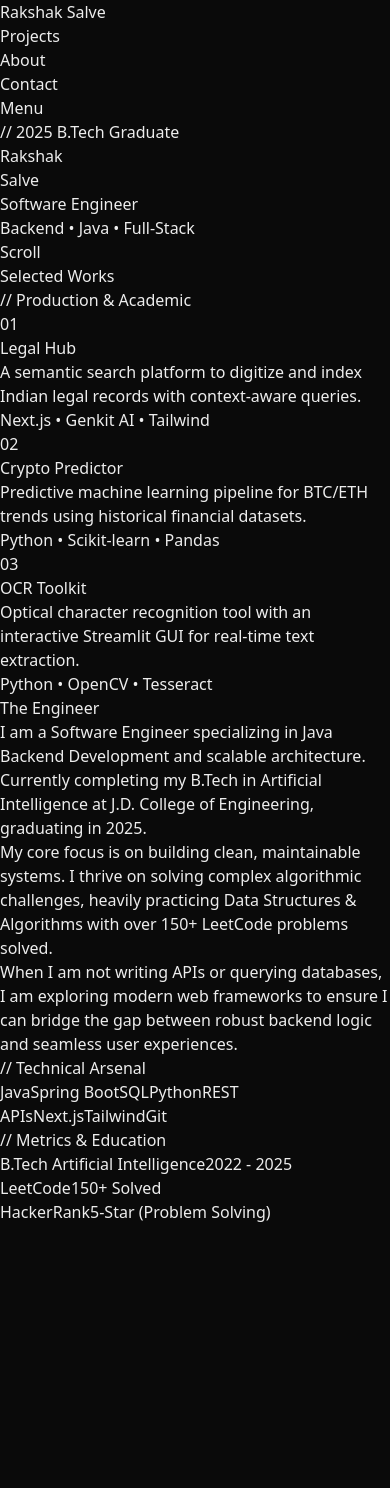
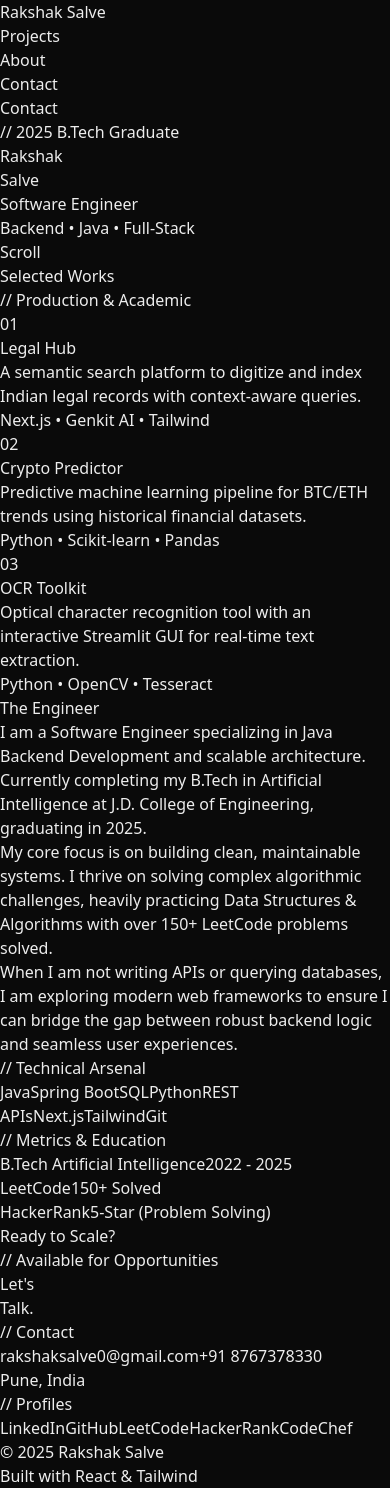
Before and after one commit to rakshak-salve/rakshaksalve-portfolio, a React (Vite) app: page / in a window 390 px wide. Before the commit the page ends 1224 px from the top, so only its background shows below. Built offline with nearby package versions, Linux system fonts and the light colour scheme; the HTML template or start-up script is replaced by a standard one.

Commit message:
polish: implement smooth scrolling navigation

```diff
--- a/src/App.jsx
+++ b/src/App.jsx
@@ -3,6 +3,7 @@ import Navbar from './components/Navbar';
 import Hero from './components/Hero';
 import Projects from './components/Projects';
 import About from './components/About';
+import Contact from './components/Contact';
 
 function App() {
   return (
@@ -13,6 +14,7 @@ function App() {
         <Hero />
         <Projects />
         <About />
+        <Contact />
       </main>
     </div>
   );
--- a/src/components/About.jsx
+++ b/src/components/About.jsx
@@ -2,7 +2,7 @@ import React from 'react';
 
 const About = () => {
   return (
-    <section className="w-full min-h-screen px-6 md:px-12 py-24 border-t border-gray-800 flex flex-col justify-center">
+    <section id="about" className="w-full min-h-screen px-6 md:px-12 py-24 border-t border-gray-800 flex flex-col justify-center">
       <div className="grid grid-cols-1 md:grid-cols-2 gap-16 md:gap-8">
 
         {/* Left Column: Bio */}
--- /dev/null
+++ b/src/components/Contact.jsx
@@ -0,0 +1,69 @@
+import React from 'react';
+
+const Contact = () => {
+  const profiles = [
+    { name: 'LinkedIn', url: 'https://www.linkedin.com/in/rakshaksalve/' },
+    { name: 'GitHub', url: 'https://github.com/rakshak-salve' },
+    { name: 'LeetCode', url: 'https://leetcode.com/u/RakshakSalve/' },
+    { name: 'HackerRank', url: 'https://www.hackerrank.com/profile/rakshaksalve0' },
+    { name: 'CodeChef', url: 'https://www.codechef.com/users/rakshaksalve' }
+  ];
+
+  return (
+    <section id="contact" className="w-full min-h-screen px-6 md:px-12 py-24 bg-[#ededed] text-[#0a0a0a] flex flex-col justify-between selection:bg-black selection:text-white">
+      {/* Top Header */}
+      <div className="flex justify-between items-start border-b border-black pb-8">
+        <h2 className="text-xl md:text-3xl font-black uppercase tracking-tighter">
+          Ready to Scale?
+        </h2>
+        <p className="text-xs font-mono uppercase tracking-widest text-gray-500 text-right">
+          // Available for Opportunities
+        </p>
+      </div>
+
+      {/* Massive Call to Action */}
+      <div className="flex flex-col items-center justify-center my-24 group">
+        <a href="mailto:rakshaksalve0@gmail.com" className="text-5xl md:text-9xl font-black uppercase tracking-tighter hover:text-gray-500 transition-colors duration-300 text-center leading-none">
+          Let's <br /> Talk.
+        </a>
+      </div>
+
+      {/* Footer Details */}
+      <div className="grid grid-cols-1 md:grid-cols-3 gap-12 border-t border-black pt-8">
+
+        {/* Contact Info */}
+        <div className="flex flex-col gap-2 font-mono text-sm uppercase tracking-widest">
+          <p className="font-bold text-black mb-2">// Contact</p>
+          <a href="mailto:rakshaksalve0@gmail.com" className="hover:text-gray-500 transition-colors">rakshaksalve0@gmail.com</a>
+          <a href="tel:+918767378330" className="hover:text-gray-500 transition-colors">+91 8767378330</a>
+          <p className="text-gray-500 mt-2">Pune, India</p>
+        </div>
+
+        {/* Coding Profiles */}
+        <div className="flex flex-col gap-2 font-mono text-sm uppercase tracking-widest">
+          <p className="font-bold text-black mb-2">// Profiles</p>
+          {profiles.map((profile, index) => (
+            <a
+              key={index}
+              href={profile.url}
+              target="_blank"
+              rel="noopener noreferrer"
+              className="hover:text-gray-500 transition-colors"
+            >
+              {profile.name}
+            </a>
+          ))}
+        </div>
+
+        {/* Copyright */}
+        <div className="flex flex-col gap-2 font-mono text-sm uppercase tracking-widest md:text-right justify-end">
+          <p>© 2025 Rakshak Salve</p>
+          <p className="text-gray-500">Built with React & Tailwind</p>
+        </div>
+
+      </div>
+    </section>
+  );
+};
+
+export default Contact;
--- a/src/components/Navbar.jsx
+++ b/src/components/Navbar.jsx
@@ -3,22 +3,34 @@ import React from 'react';
 const Navbar = () => {
   return (
     <nav className="fixed top-0 left-0 w-full z-50 py-6 px-6 md:px-12 flex justify-between items-center mix-blend-difference">
-      {/* Brand / Logo */}
-      <div className="text-white font-bold text-lg md:text-xl tracking-tighter uppercase cursor-pointer">
+      {/* Brand / Logo - Scrolls to top */}
+      <div
+        className="text-white font-bold text-lg md:text-xl tracking-tighter uppercase cursor-pointer"
+        onClick={() => window.scrollTo(0, 0)}
+      >
         Rakshak Salve
       </div>
 
       {/* Navigation Links */}
       <ul className="hidden md:flex gap-8 text-xs font-semibold text-gray-300 uppercase tracking-widest">
-        <li className="hover:text-white cursor-pointer transition-colors duration-300">Projects</li>
-        <li className="hover:text-white cursor-pointer transition-colors duration-300">About</li>
-        <li className="hover:text-white cursor-pointer transition-colors duration-300">Contact</li>
+        <li>
+          <a href="#projects" className="hover:text-white cursor-pointer transition-colors duration-300">Projects</a>
+        </li>
+        <li>
+          <a href="#about" className="hover:text-white cursor-pointer transition-colors duration-300">About</a>
+        </li>
+        <li>
+          <a href="#contact" className="hover:text-white cursor-pointer transition-colors duration-300">Contact</a>
+        </li>
       </ul>
 
-      {/* Mobile Menu Button (We will animate this later) */}
-      <div className="md:hidden text-white text-xs font-semibold uppercase tracking-widest cursor-pointer">
-        Menu
-      </div>
+      {/* Mobile Contact Button */}
+      <a
+        href="#contact"
+        className="md:hidden text-white text-xs font-semibold uppercase tracking-widest cursor-pointer hover:text-gray-300 transition-colors"
+      >
+        Contact
+      </a>
     </nav>
   );
 };
--- a/src/components/Projects.jsx
+++ b/src/components/Projects.jsx
@@ -23,7 +23,7 @@ const Projects = () => {
   ];
 
   return (
-    <section className="w-full min-h-screen px-6 md:px-12 py-24 border-t border-gray-800">
+    <section id="projects" className="w-full min-h-screen px-6 md:px-12 py-24 border-t border-gray-800">
       <div className="mb-16">
         <h2 className="text-4xl md:text-6xl font-black uppercase tracking-tighter text-white mb-4">
           Selected Works
--- a/src/index.css
+++ b/src/index.css
@@ -1,6 +1,10 @@
 @tailwind base;
 @tailwind components;
 @tailwind utilities;
+
+html {
+  scroll-behavior: smooth;
+}
 
 body {
   background-color: #0a0a0a;
```
